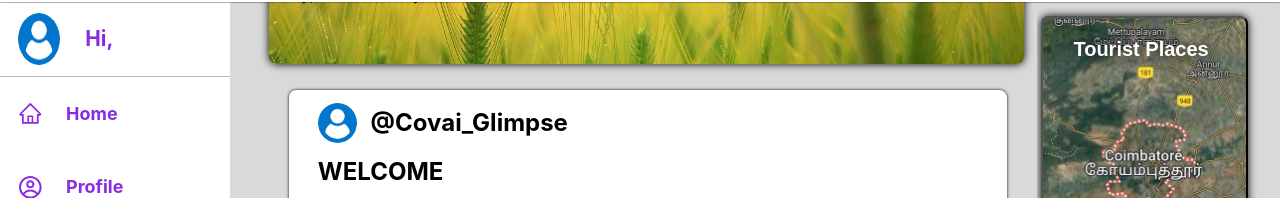
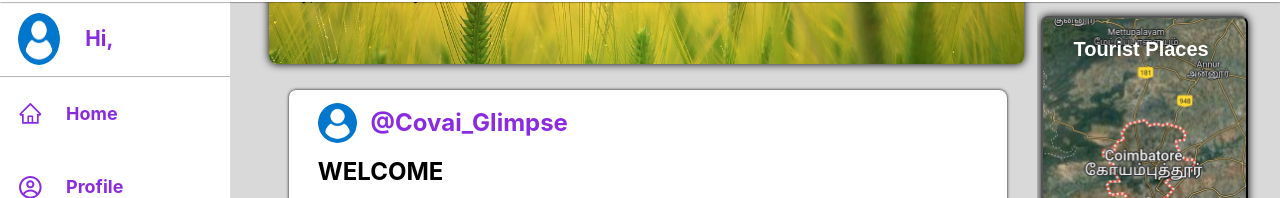
Before and after one commit to AG-Devs/Covai_Glimpse, a React (Create React App) app in the folder covai/: page /home in a window 1280 px wide. Shown: the part 102-300 px from the top of the page. Built offline with nearby package versions, Linux system fonts and the light colour scheme; no server answers.

Commit message:
12th commit

```diff
--- a/covai/src/App.js
+++ b/covai/src/App.js
@@ -28,8 +28,8 @@ function App() {
   const[age,setage]=useState(null)
   const[profileVideo,setprofileVideo]=useState(null)
   const[profileImage,setprofileImage]=useState(null)
-  const[likeCount,setlikeCount]=useState(null)
-  const[dislikeCount,setdislikeCount]=useState(null)
+  const[likeCount,setlikeCount]=useState(0)
+  const[dislikeCount,setdislikeCount]=useState(0)
   const[totalPosts,settotalPosts]=useState(0)
   const[followers,setfollowers]=useState(0)
   const[totalLikes,settotalLikes]=useState(0)
--- a/covai/src/homeComponents/Feed.css
+++ b/covai/src/homeComponents/Feed.css
@@ -123,6 +123,7 @@
 }
 .feedUserInfo > h2{
     margin: 2% 0% 0% 0%;
+    color: blueviolet;
 }
 .feedUserInfo > img {
     margin: 2% 0% 0% 0%;
```
